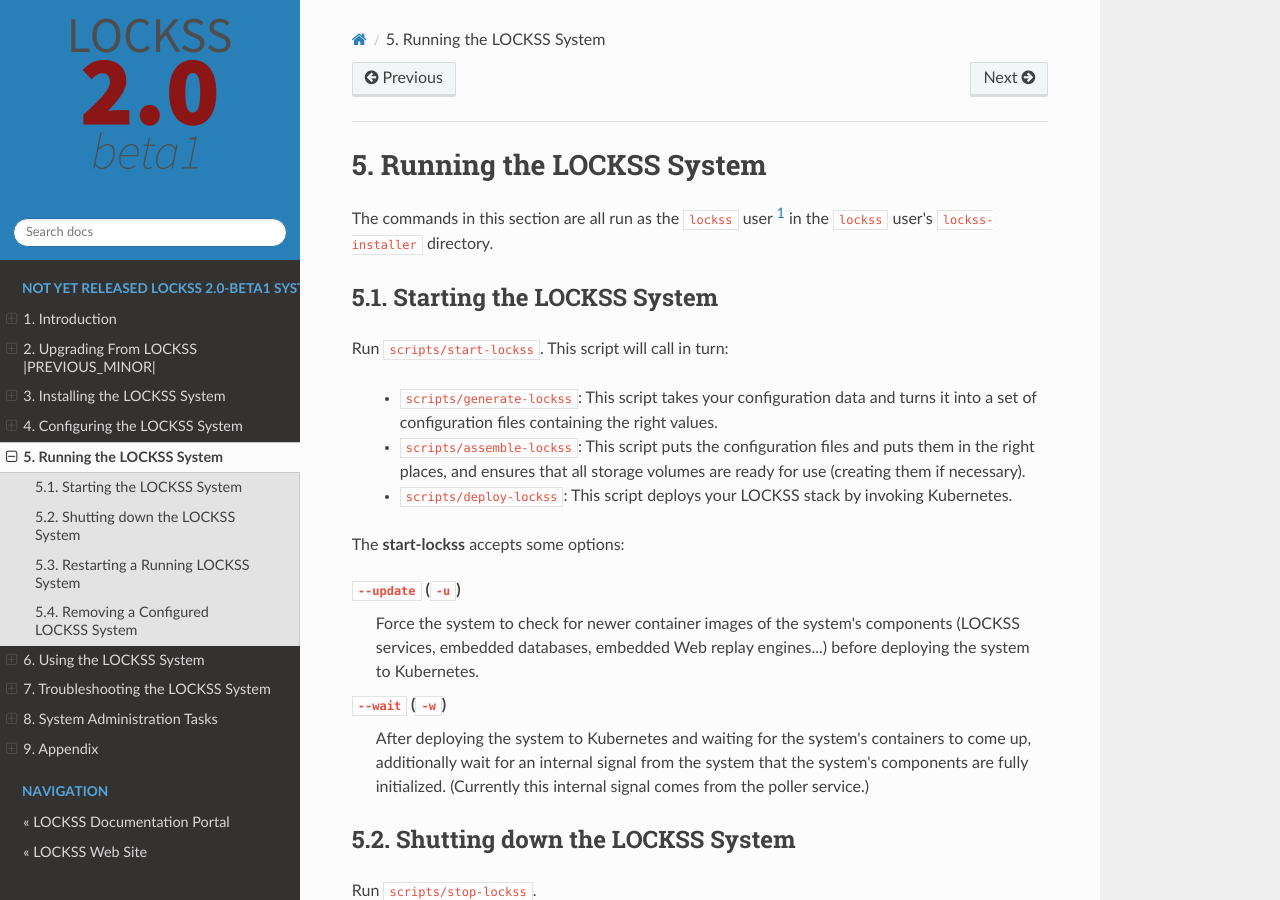
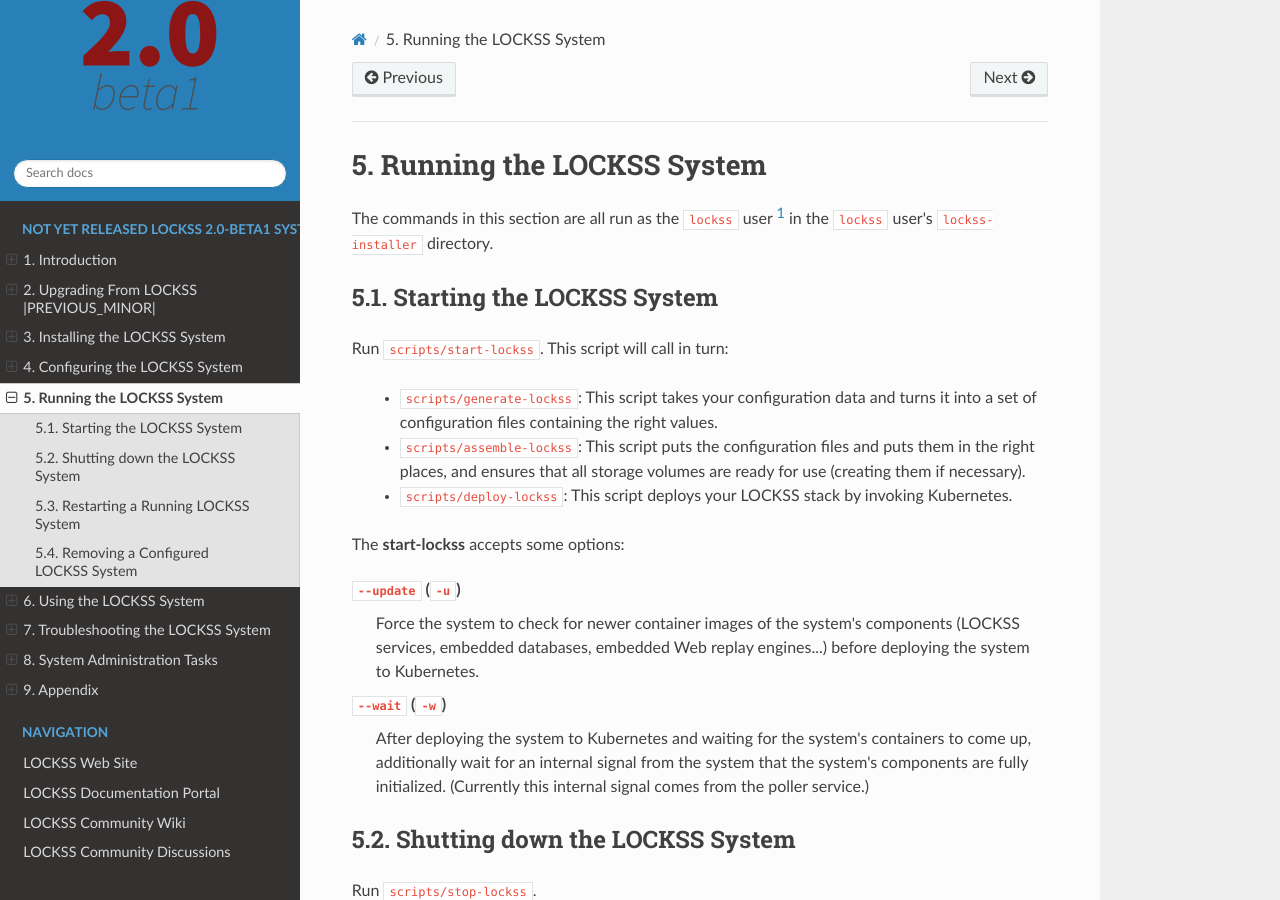
Before and after one commit to lockss/lockss-rtd-manual, a Sphinx documentation site: the page built from docs/running.rst, in a window 1280 px wide and 900 px high. Built offline with Sphinx 7.4.7 and the Read the Docs theme 2.0.0, drawn with Linux system fonts in a browser that asks for light colours.

Commit message:
Linking.

```diff
--- a/docs/index.rst
+++ b/docs/index.rst
@@ -31,5 +31,7 @@ NOT YET RELEASED LOCKSS |LATEST_MINOR| System Manual
       :caption: Navigation
       :hidden:
 
-      « LOCKSS Documentation Portal <https://docs.lockss.org/>
-      « LOCKSS Web Site <https://www.lockss.org/>
+      LOCKSS Web Site <https://www.lockss.org/>
+      LOCKSS Documentation Portal <https://docs.lockss.org/>
+      LOCKSS Community Wiki <https://github.com/lockss/community/wiki>
+      LOCKSS Community Discussions <https://github.com/lockss/community/discussions>
```
